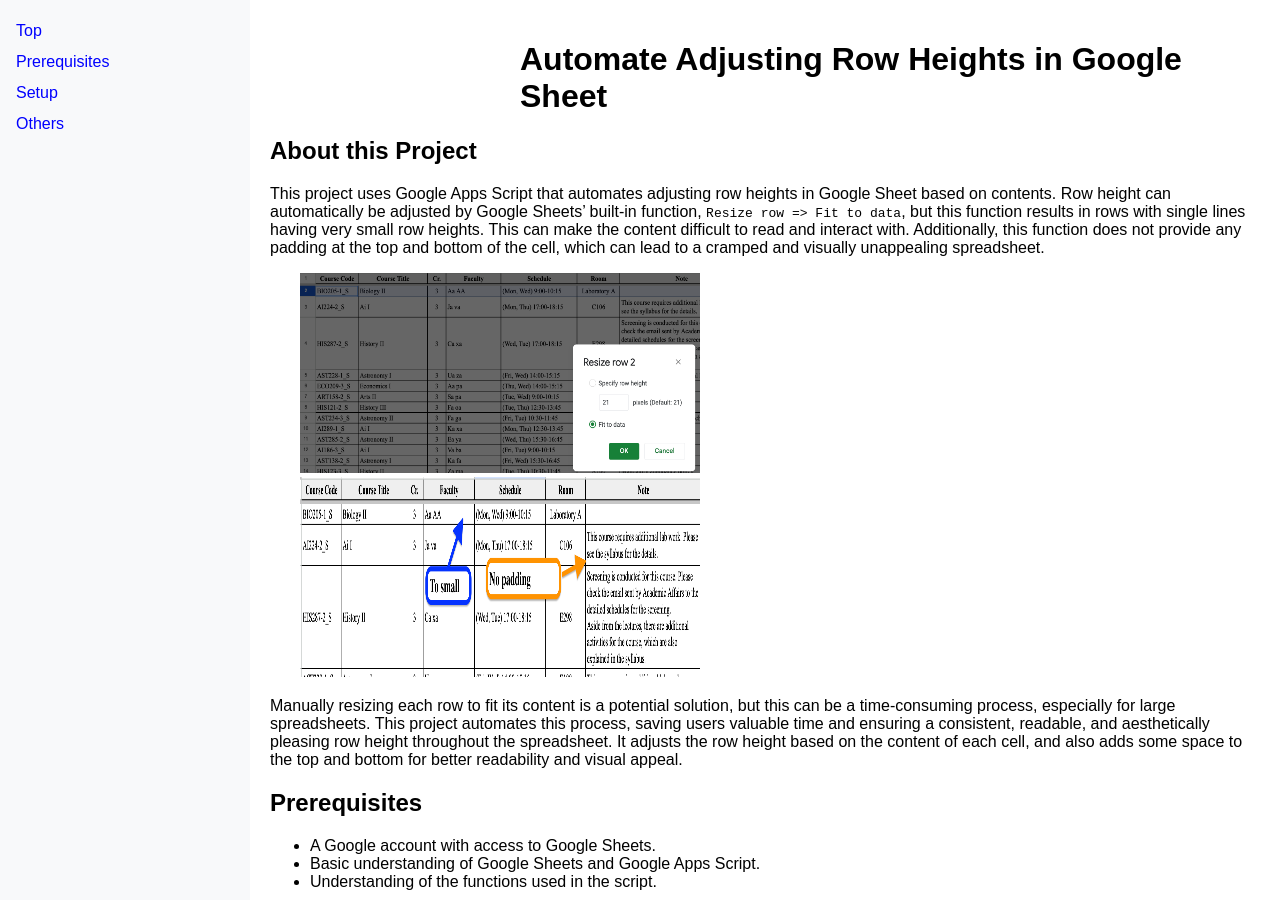
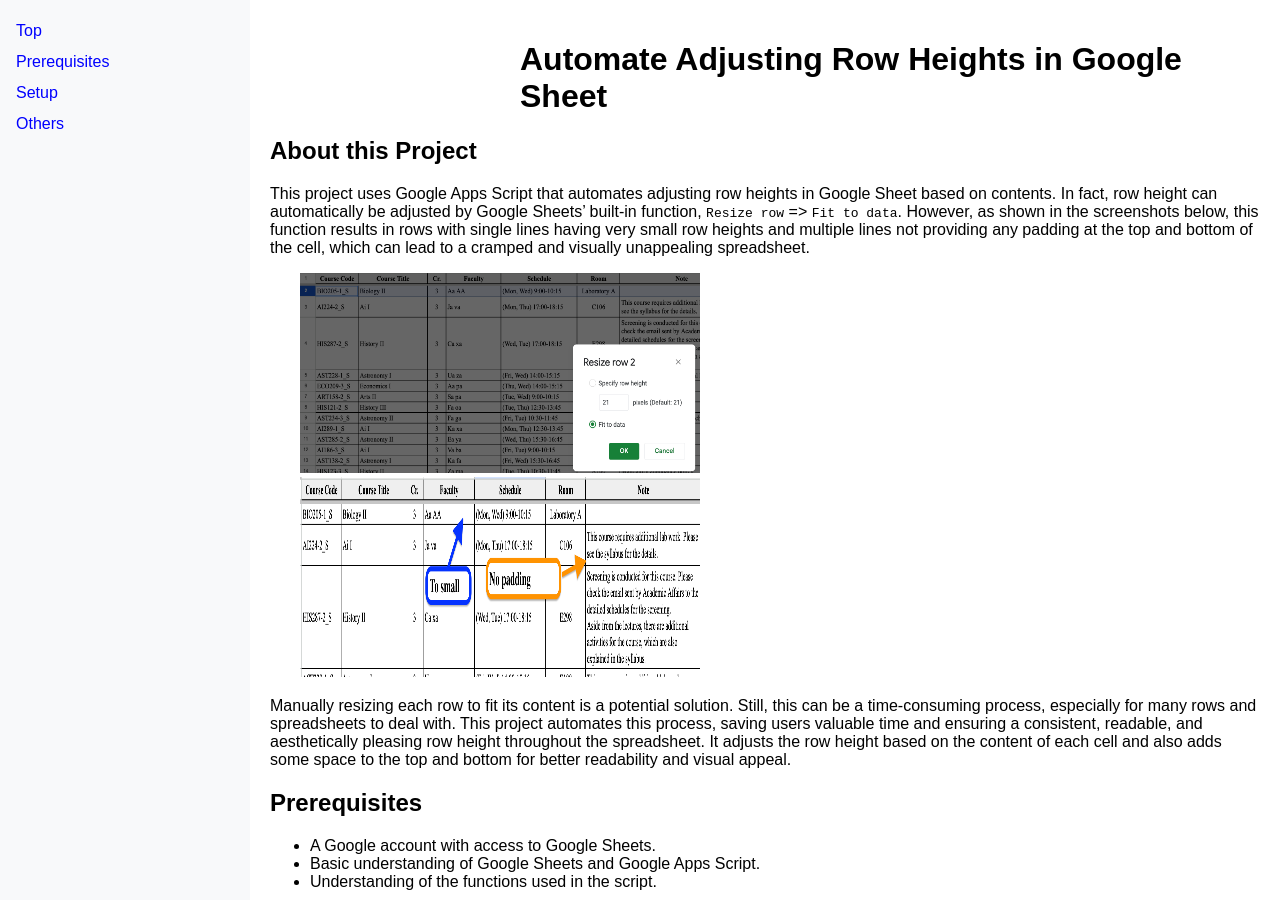
Before and after one commit to tsato21/row-height-optimizer, a Jekyll site: the page built from docs/index.md, in a window 1280 px wide and 900 px high. Built offline with Jekyll 4.4.1, drawn with Linux system fonts in a browser that asks for light colours.

Commit message:
Update index.md

```diff
--- a/docs/index.md
+++ b/docs/index.md
@@ -5,7 +5,7 @@ title: 'Automate Adjusting Row Heights in Google Sheet'
 
 ## About this Project
 
-This project uses Google Apps Script that automates adjusting row heights in Google Sheet based on contents. Row height can automatically be adjusted by Google Sheets' built-in function, `Resize row => Fit to data`, but this function results in rows with single lines having very small row heights. This can make the content difficult to read and interact with. Additionally, this function does not provide any padding at the top and bottom of the cell, which can lead to a cramped and visually unappealing spreadsheet.
+This project uses Google Apps Script that automates adjusting row heights in Google Sheet based on contents. In fact, row height can automatically be adjusted by Google Sheets' built-in function, `Resize row` => `Fit to data`. However, as shown in the screenshots below, this function results in rows with single lines having very small row heights and multiple lines not providing any padding at the top and bottom of the cell, which can lead to a cramped and visually unappealing spreadsheet.
 <div style="margin-left: 30px">
   <img src="assets/images/fit-to-data-feature.png" alt="Image of Fit to Data Feature" width="400" height="200">
 </div>
@@ -14,7 +14,8 @@ This project uses Google Apps Script that automates adjusting row heights in Goo
   <img src="assets/images/fit-to-data-result.png" alt="Image of Fit to Data Result" width="400" height="200">
 </div>
 
-Manually resizing each row to fit its content is a potential solution, but this can be a time-consuming process, especially for large spreadsheets. This project automates this process, saving users valuable time and ensuring a consistent, readable, and aesthetically pleasing row height throughout the spreadsheet. It adjusts the row height based on the content of each cell, and also adds some space to the top and bottom for better readability and visual appeal.
+Manually resizing each row to fit its content is a potential solution. Still, this can be a time-consuming process, especially for many rows and spreadsheets to deal with.
+This project automates this process, saving users valuable time and ensuring a consistent, readable, and aesthetically pleasing row height throughout the spreadsheet. It adjusts the row height based on the content of each cell and also adds some space to the top and bottom for better readability and visual appeal.
 
 ## Prerequisites
 
```
